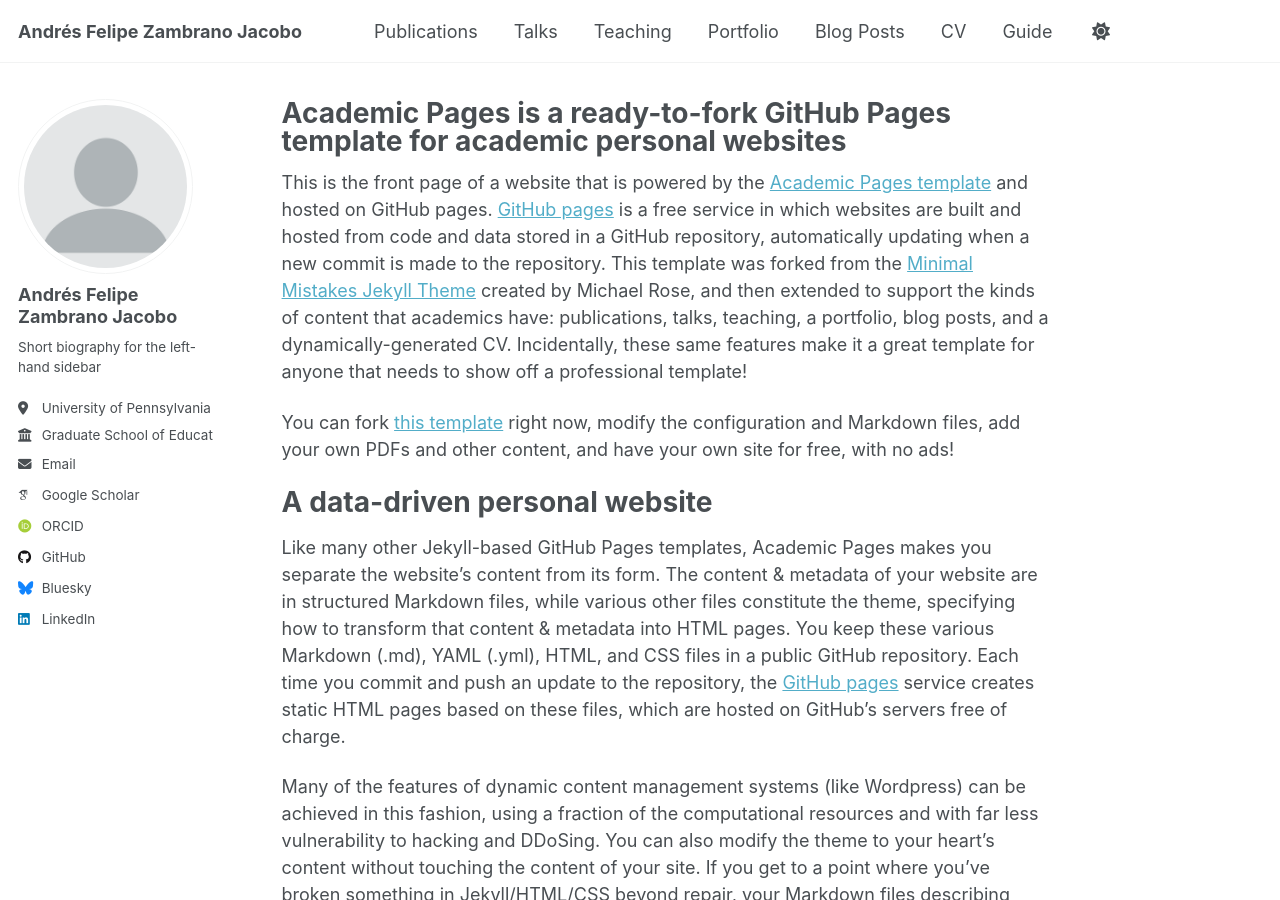
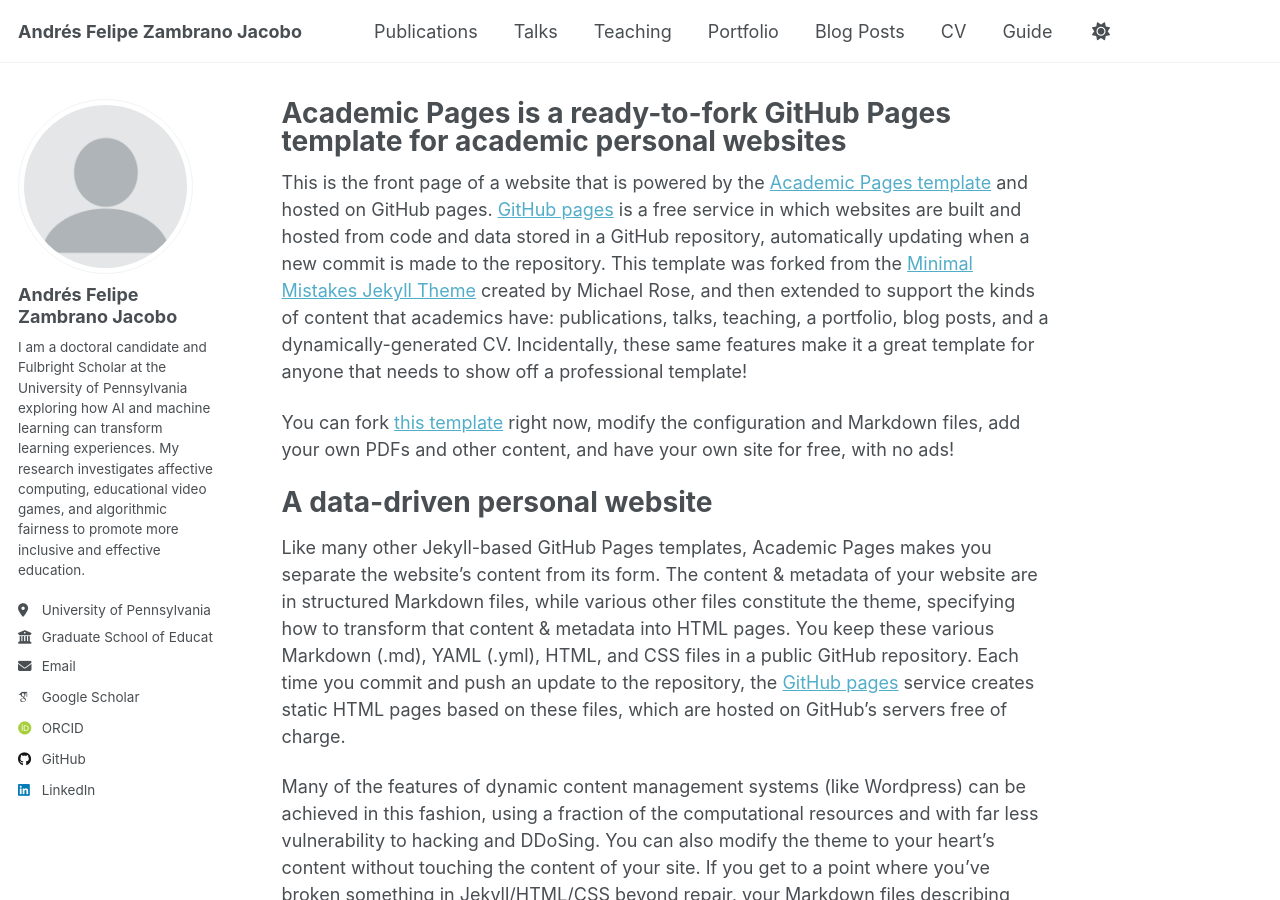
Before and after one commit to afzambrano/afzambrano.github.io, a Jekyll site: the page built from _pages/about.md, in a window 1280 px wide and 900 px high. Built offline with Jekyll 4.4.1, drawn with Linux system fonts in a browser that asks for light colours; some web fonts are replaced; a script that is not in the unit is left out; part of the change alters nothing that is shown.

Commit message:
Update _config.yml

```diff
--- a/_config.yml
+++ b/_config.yml
@@ -26,7 +26,7 @@ author:
   avatar           : "profile.png"
   name             : "Andrés Felipe Zambrano Jacobo"
   pronouns         : # example: "she/her"
-  bio              : "Short biography for the left-hand sidebar"
+  bio              : "I am a doctoral candidate and Fulbright Scholar at the University of Pennsylvania exploring how AI and machine learning can transform learning experiences. My research investigates affective computing, educational video games, and algorithmic fairness to promote more inclusive and effective education."
   location         : "University of Pennsylvania"
   employer         : "Graduate School of Education"
   uri              : # URL
@@ -54,7 +54,7 @@ author:
 
   # Social media
   artstation       : # Username
-  bluesky          : "bsky.app" # Replace this with you Bluesky username
+  bluesky          : # Replace this with you Bluesky username
   facebook         : # Username
   flickr           : # Username
   foursquare       : # Username
@@ -63,7 +63,7 @@ author:
   keybase          : # Username
   instagram        : # Username
   lastfm           : # Username
-  linkedin         : "https://www.linkedin.com/in/andres-felipe-zambrano-jacobo/"
+  linkedin         : "andres-felipe-zambrano-jacobo/"
   mastodon         : # URL
   medium           : # URL
   pinterest        : # Username
```
